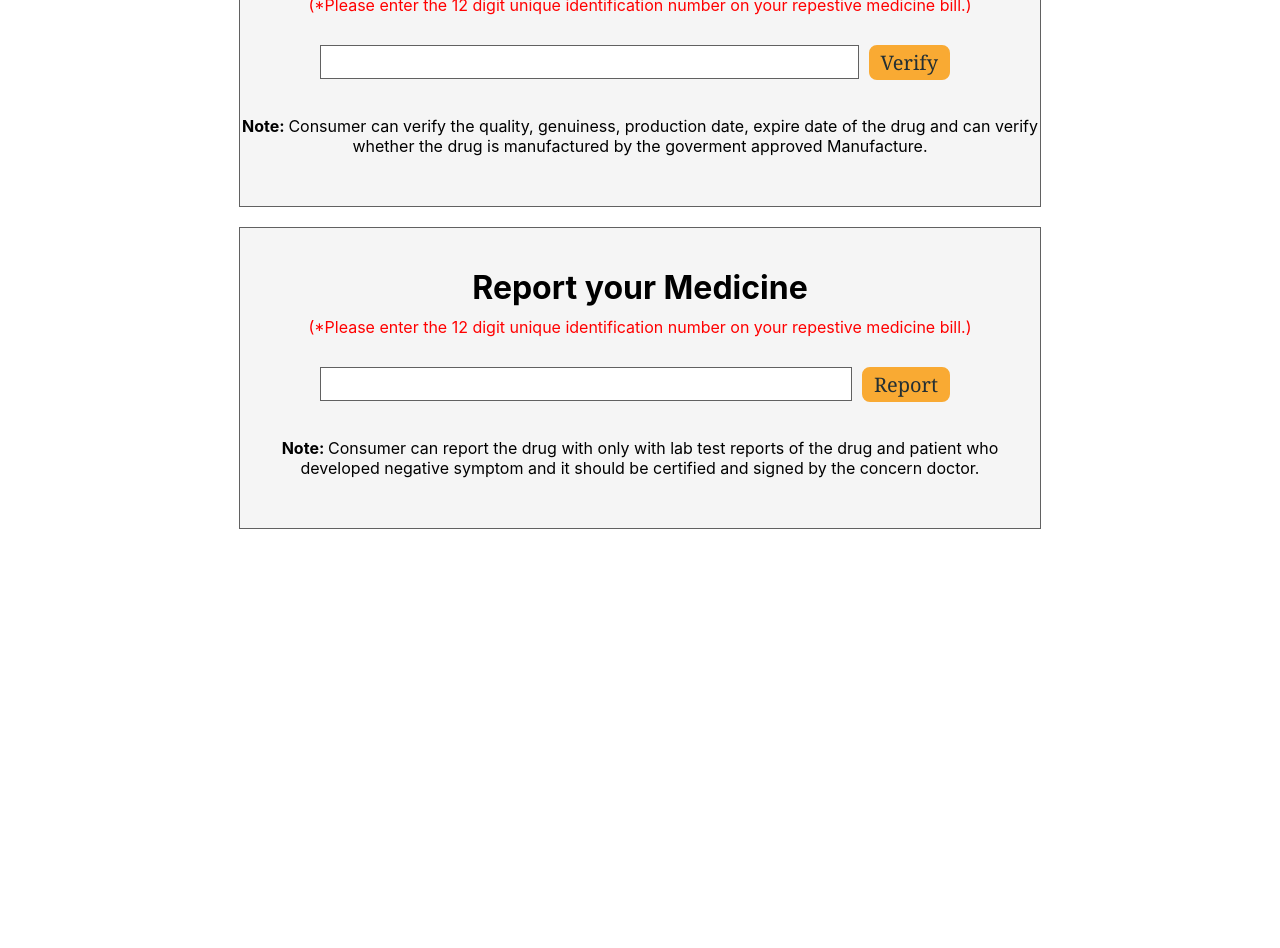
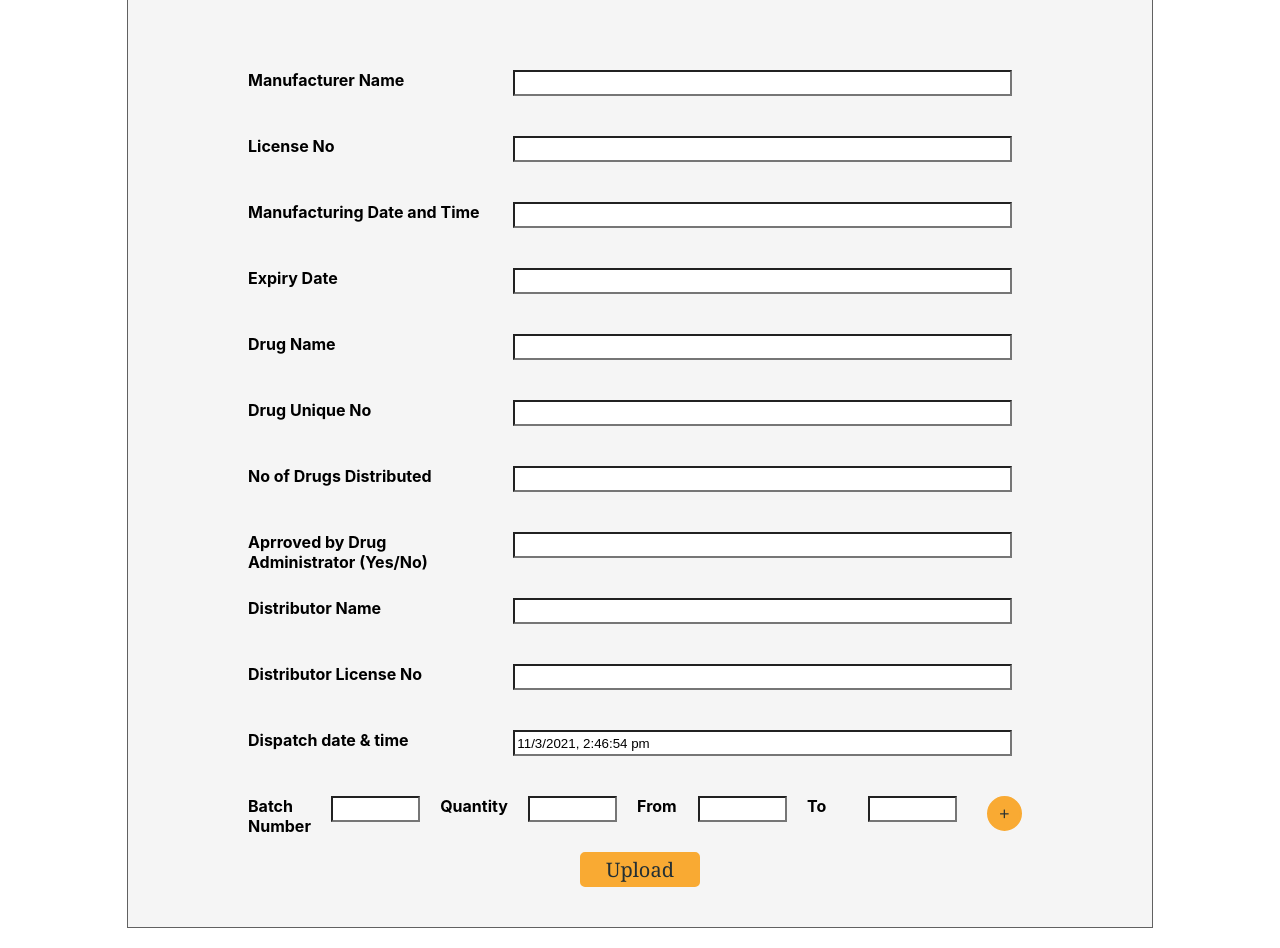
Before and after one commit to Mohitkrishna12/Anti-counterfeiting-drug-using-Blockchain, a React (Create React App) app: page /DmDistribution in a window 1280 px wide. Shown: the part 180-1128 px from the top of the page. Before the commit the page ends 800 px from the top, so only its background shows below. Built offline with nearby package versions, Linux system fonts and the light colour scheme.

Commit message:
update  drug distributor component

```diff
--- a/src/App.js
+++ b/src/App.js
@@ -10,6 +10,7 @@ import DmRequest from "./DmRequest"
 import DmReqSuccessfull from './DmReqSuccessfull'
 import AppTest from "./AppTest";
 import DmProduction from "./DmProduction"
+import DmDistribution from "./DmDistribution"
 
 
 function App() {
@@ -17,6 +18,10 @@ function App() {
     <Router>
       <div >
       <Switch>
+      <Route path="/DmDistribution">
+          <Header home={false} />
+          <DmDistribution />
+        </Route>
       <Route path="/DmProduction">
           <Header home={false} />
           <DmProduction />
--- /dev/null
+++ b/src/DmDistribution.js
@@ -0,0 +1,106 @@
+import React,{useState} from 'react'
+import {Link} from "react-router-dom"
+
+function DmDistribution() {
+	const getDateTime= new Date().toLocaleString('en-IN');
+	const [fields, setFields] = useState([{ value: null }]);
+
+  function handleChange(i, event) {
+    const values = [...fields];
+    values[i].value = event.target.value;
+    setFields(values);
+  }
+
+	 function handleAdd() {
+    const values = [...fields];
+    values.push({ value: null });
+    setFields(values);
+  }
+	return (
+		<div className="DmDistribution">
+			<div className="uploadDetails">
+			<div className="details_form">
+			<div className="details_heading">
+			<h1>Drug Distribution Summary</h1>
+		</div>
+		<div className="DmRequest">
+			<div className="uploadForm">
+			<form className="upload_form_layout">
+			<div className="upload_input">
+            <h4> Manufacturer Name</h4>
+    		<input type="text" name="name" />
+            </div>
+            <div className="upload_input" >
+            	<h4>License No </h4>
+    		<input type="text" name="name"  />
+            </div>
+            <div className="upload_input" >
+            	<h4>Manufacturing Date and Time </h4>
+    		<input type="text" name="name"  />
+            </div>
+            <div className="upload_input" >
+            	<h4>Expiry Date </h4>
+    		<input type="text" name="name"  />
+            </div>
+            <div className="upload_input" >
+            	<h4>Drug Name </h4>
+    		<input type="text" name="name"  />
+            </div>
+            <div className="upload_input" >
+            	<h4>Drug Unique No </h4>
+    		<input type="text" name="name"  />
+            </div>
+            <div className="upload_input" >
+            	<h4>No of Drugs Distributed </h4>
+    		<input type="text" name="name"  />
+            </div>
+            <div className="upload_input" >
+            	<h4>Aprroved by Drug Administrator (Yes/No)</h4>
+    		<input type="text" name="name"  />
+            </div>
+            <div className="upload_input">
+            <h4> Distributor Name</h4>
+    		<input type="text" name="name" />
+            </div>
+            <div className="upload_input">
+            <h4> Distributor License No</h4>
+    		<input type="text" name="name" />
+            </div>
+            <div className="upload_input">
+            <h4> Dispatch date & time</h4>
+    		<input type="text" name="name"value={getDateTime} />
+            </div>
+			 {fields.map((field, idx) => {
+        return (
+
+          <div key={`${field}-${idx}`}>
+          <div className="upload_input">
+            <h4>Batch Number</h4>
+    		<input type="text" name="name" />
+    		<h4>Quantity </h4>
+    		<input type="text" name="name" />
+    		<h4>From </h4>
+    		<input type="text" name="name" />
+    		<h4>To </h4>
+    		<input type="text" name="name" />
+    		 <button className="upload_btn" type="button" onClick={() => handleAdd()}>
+       			 +
+      		</button>
+            </div>
+          </div>
+        );
+      })}
+		<Link to="/DmReqSuccessfull">
+		<button className="upload_btn1">Upload</button>
+     	</Link>
+		</form>
+				</div>
+				</div>
+			</div>
+		</div>
+		</div>
+
+	)
+}
+
+export default DmDistribution
--- a/src/DmUpload.js
+++ b/src/DmUpload.js
@@ -21,7 +21,7 @@ function DmUpload() {
 		</Link>
 		</div>
 		<div className="req_upl">
-		<Link to="/AppTest">
+		<Link to="/DmDistribution">
 			<button className="upload_btn2">Distribution</button>
 		</Link>
 		</div>
```
